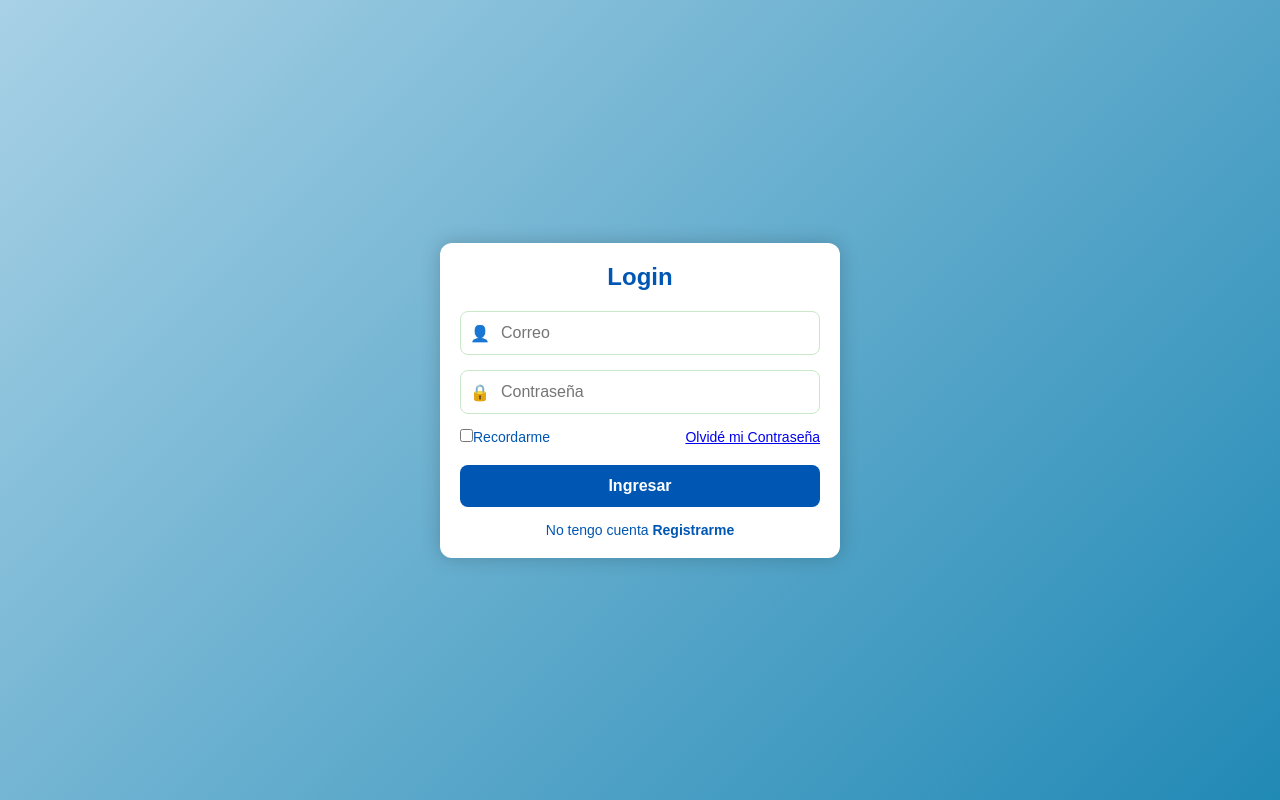
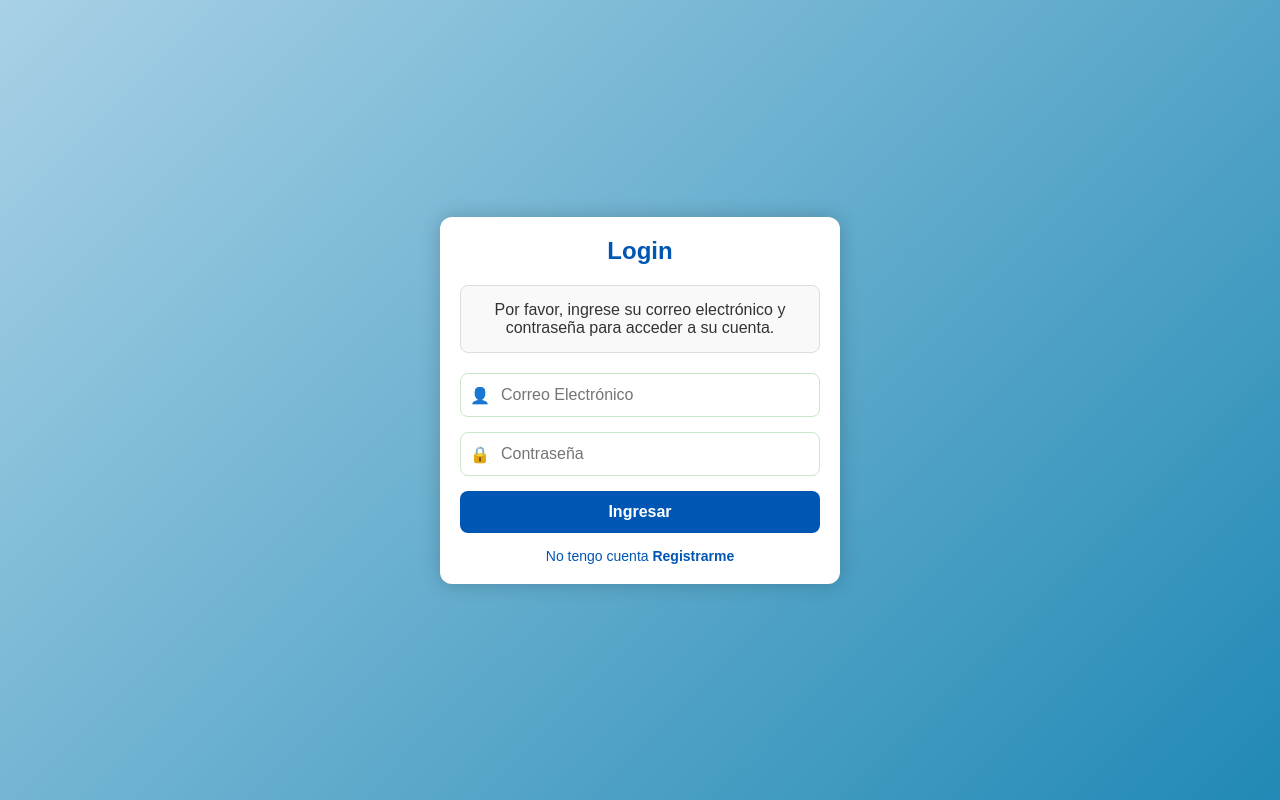
Before and after one commit to David09034/Marketplace, a website: page public/Login.html in a window 1280 px wide. Drawn offline with Linux system fonts and the light colour scheme.

Commit message:
mensajes login y register

```diff
--- a/public/Login.html
+++ b/public/Login.html
@@ -8,19 +8,19 @@
 </head>
 <body>
     <div class="wrapper">
+
         <form id="loginForm">
             <h1>Login</h1>
+            <div class="intro-message">
+                <p>Por favor, ingrese su correo electrónico y contraseña para acceder a su cuenta.</p>
+            </div>
             <div class="input-box">
-                <input type="text" id="email" name="email" placeholder="Correo" required>
+                <input type="text" id="email" name="email" placeholder="Correo Electrónico" required>
                 <span class="icon">👤</span>
             </div>
             <div class="input-box">
                 <input type="password" id="contraseña" name="contraseña" placeholder="Contraseña" required>
                 <span class="icon">🔒</span>
-            </div>
-            <div class="remember-forgot">
-                <label><input type="checkbox" name="recordarme">Recordarme</label>
-                <a href="#">Olvidé mi Contraseña</a>
             </div>
             <button type="submit">Ingresar</button>
             <div class="register-link">
--- a/public/LoginForm.css
+++ b/public/LoginForm.css
@@ -23,6 +23,27 @@ body {
     border-radius: 12px;
     text-align: center;
 }
+
+.intro-message {
+    text-align: center;
+    background-color: #f9f9f9;
+    border: 1px solid #ddd;
+    border-radius: 8px;
+    padding: 15px;
+    margin-bottom: 20px;
+    font-size: 16px;
+    color: #333;
+}
+
+.intro-message a {
+    color: #007bff;
+    text-decoration: none;
+}
+
+.intro-message a:hover {
+    text-decoration: underline;
+}
+
 
 h1 {
     margin-bottom: 20px;
--- a/public/RegisterForm.css
+++ b/public/RegisterForm.css
@@ -32,6 +32,27 @@ h1 {
     font-size: 24px;
     font-weight: 700;
 }
+
+.intro-message {
+    text-align: center;
+    background-color: #f9f9f9;
+    border: 1px solid #ddd;
+    border-radius: 8px;
+    padding: 15px;
+    margin-bottom: 20px;
+    font-size: 16px;
+    color: #333;
+}
+
+.intro-message a {
+    color: #007bff;
+    text-decoration: none;
+}
+
+.intro-message a:hover {
+    text-decoration: underline;
+}
+
 
 /* Estilos para los campos de entrada */
 .input-box {
```
Also changed, not shown: public/Register.html (+9 -5 lines).
